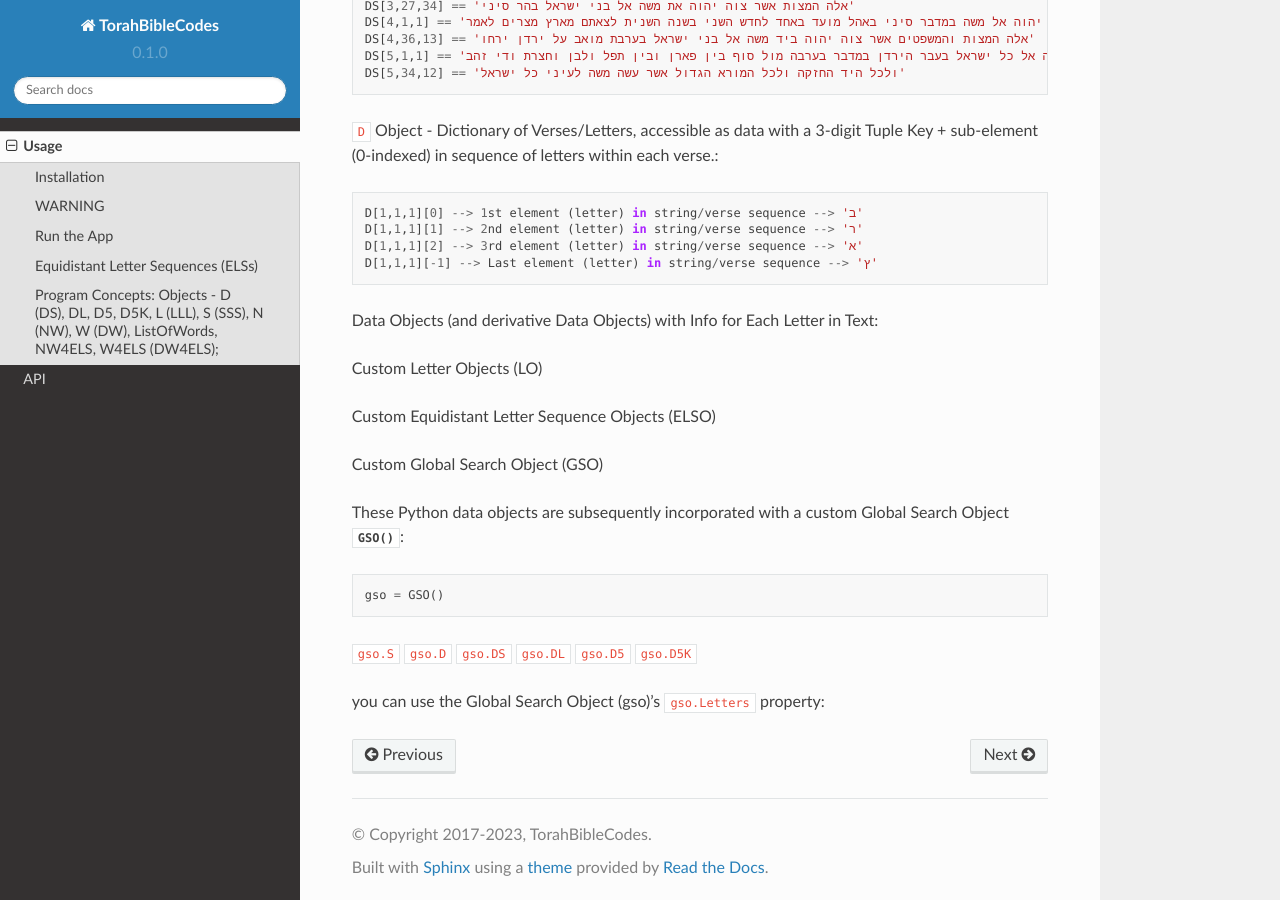
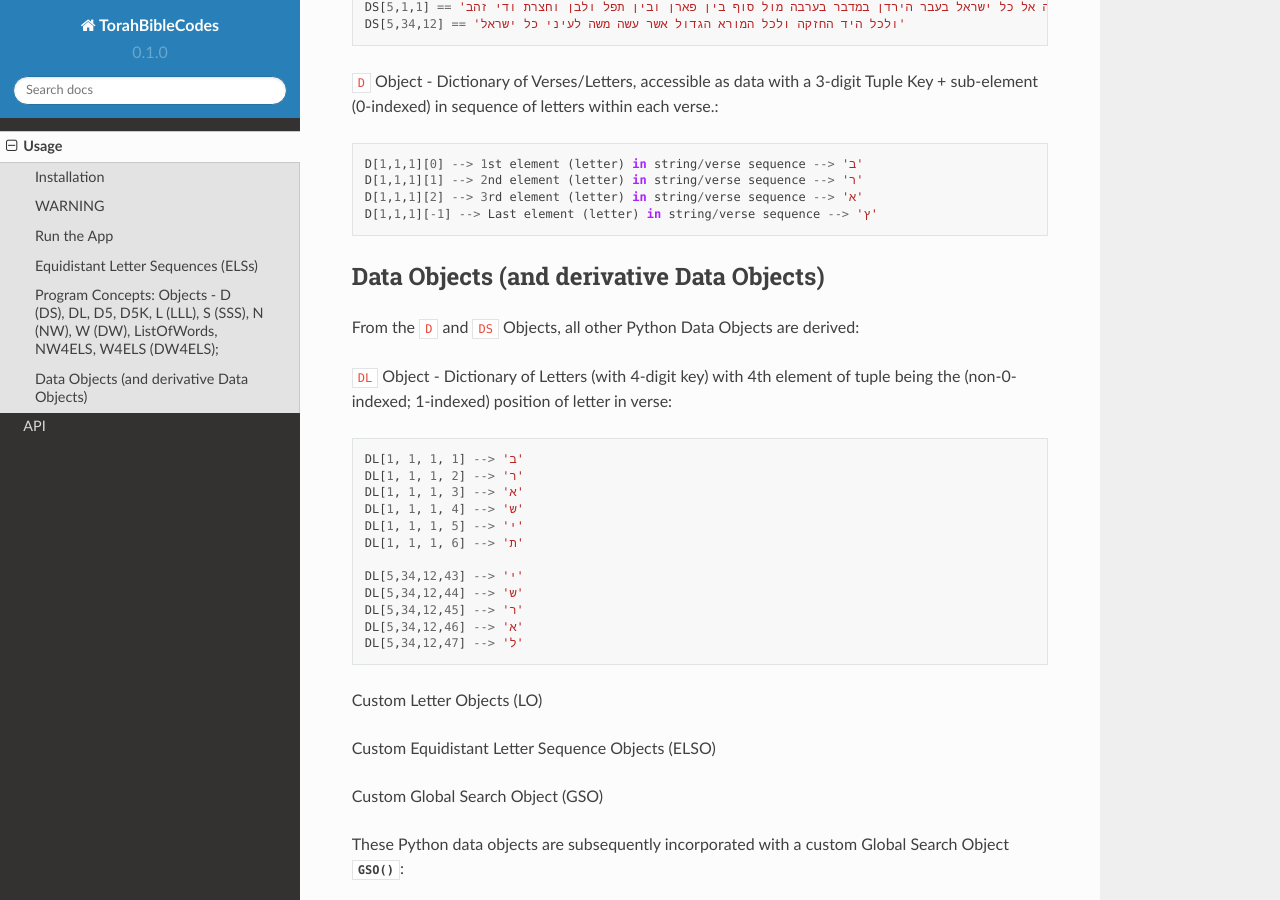
Before and after one commit to TorahBibleCodes/TorahBibleCodes_Sphinx, a Sphinx documentation site: the page built from docs/source/usage.rst, in a window 1280 px wide and 900 px high, scrolled down 4536 px. Built offline with Sphinx 7.4.7 and the Read the Docs theme 2.0.0, drawn with Linux system fonts in a browser that asks for light colours; some of the changed text lies outside the part shown.

Commit message:
Update usage.rst

```diff
--- a/docs/source/usage.rst
+++ b/docs/source/usage.rst
@@ -215,7 +213,25 @@ Each verse (and letter) of the thirty-nine (39) books of the Hebrew Bible is acc
    D[1,1,1][2] --> 3rd element (letter) in string/verse sequence --> 'א'
    D[1,1,1][-1] --> Last element (letter) in string/verse sequence --> 'ץ'
 
-Data Objects (and derivative Data Objects) with Info for Each Letter in Text:
+Data Objects (and derivative Data Objects)
+----------------
+
+From the ``D`` and ``DS`` Objects, all other Python Data Objects are derived:
+
+``DL`` Object - Dictionary of Letters (with 4-digit key) with 4th element of tuple being the (non-0-indexed; 1-indexed) position of letter in verse::
+
+   DL[1, 1, 1, 1] --> 'ב'
+   DL[1, 1, 1, 2] --> 'ר'
+   DL[1, 1, 1, 3] --> 'א'
+   DL[1, 1, 1, 4] --> 'ש'
+   DL[1, 1, 1, 5] --> 'י'
+   DL[1, 1, 1, 6] --> 'ת'
+
+   DL[5,34,12,43] --> 'י'
+   DL[5,34,12,44] --> 'ש'
+   DL[5,34,12,45] --> 'ר'
+   DL[5,34,12,46] --> 'א'
+   DL[5,34,12,47] --> 'ל'
 
 
 Custom Letter Objects (LO)
```
Also changed, not shown: other parts of docs/source/usage.rst (+1 -3 lines).
